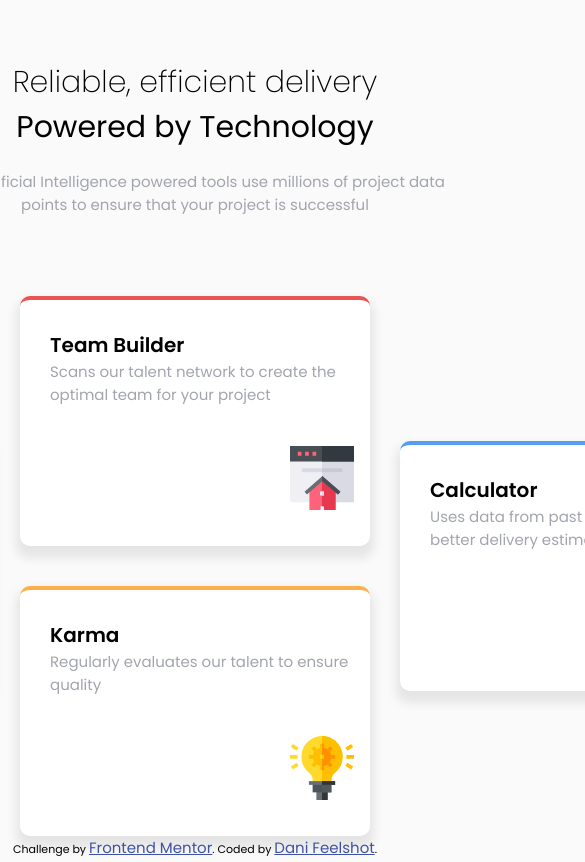
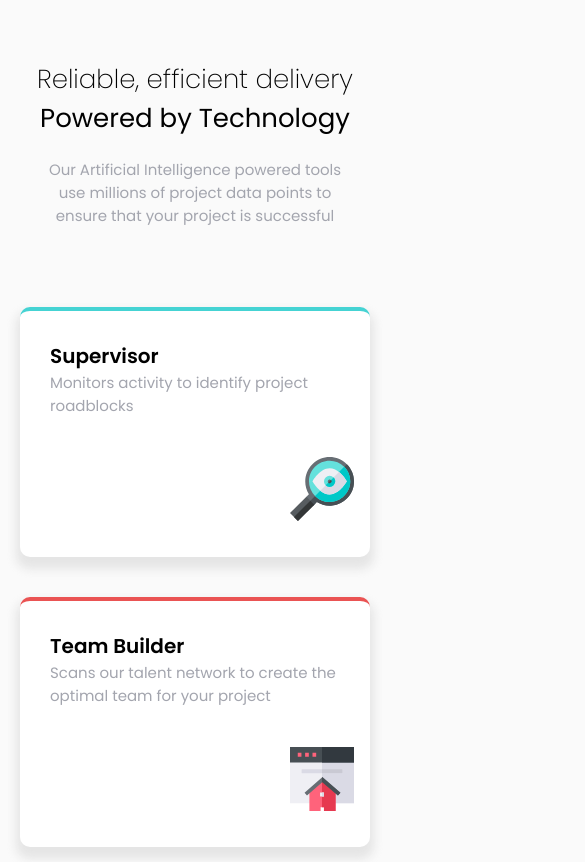
Before and after one commit to Feelshot/scss-frontend-06, a website: page index.html in a window 390 px wide. Shown: the top 862 px of the page, 585 px wide, since content can reach past the window. Drawn offline with Linux system fonts and the light colour scheme.

Commit message:
version mobile lista

```diff
--- a/scss/style.scss
+++ b/scss/style.scss
@@ -88,5 +88,32 @@ body {
 
         }
     }
-    footer {.attribution {font-size: 11px; text-align: center; a {color: hsl(228, 45%, 44%);}}}
+    footer {margin-top: 60px; .attribution {font-size: 11px; text-align: center; a {color: hsl(228, 45%, 44%);}}}
 }
+
+
+/* ==== MOBILE ==== */
+@media (min-width: 100px) and (max-width: 600px) {
+    body {
+        .head-container {
+            display: flex;
+            flex-direction: column;
+            align-items: center;
+            h1 {
+                font-size: 26px;
+            }
+            h2 {
+                font-size: 26px;
+            }
+            p {
+                width: 80%;
+            }
+        }
+        .tags-container {
+            section {
+                display: flex;
+                flex-direction: column;
+            }
+        }
+    }
+}
```
Also changed, not shown: css/main.css.
